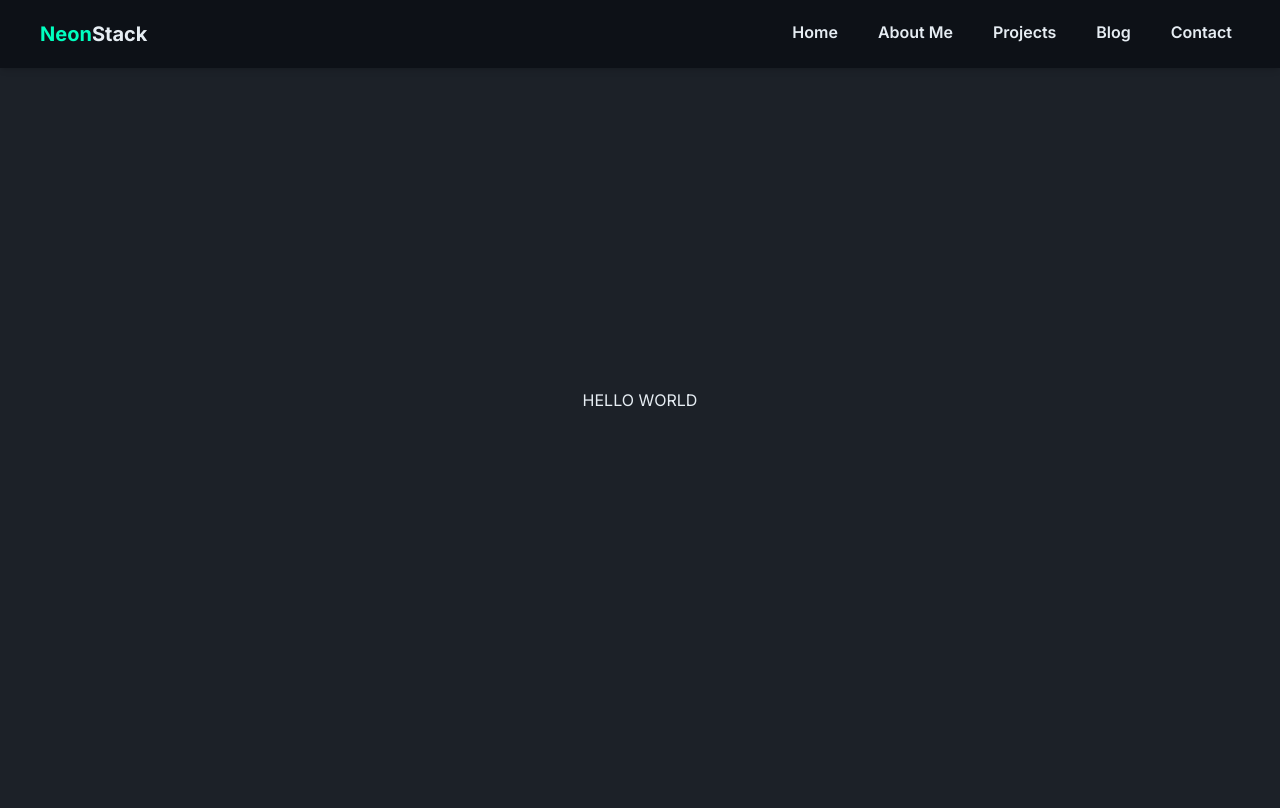
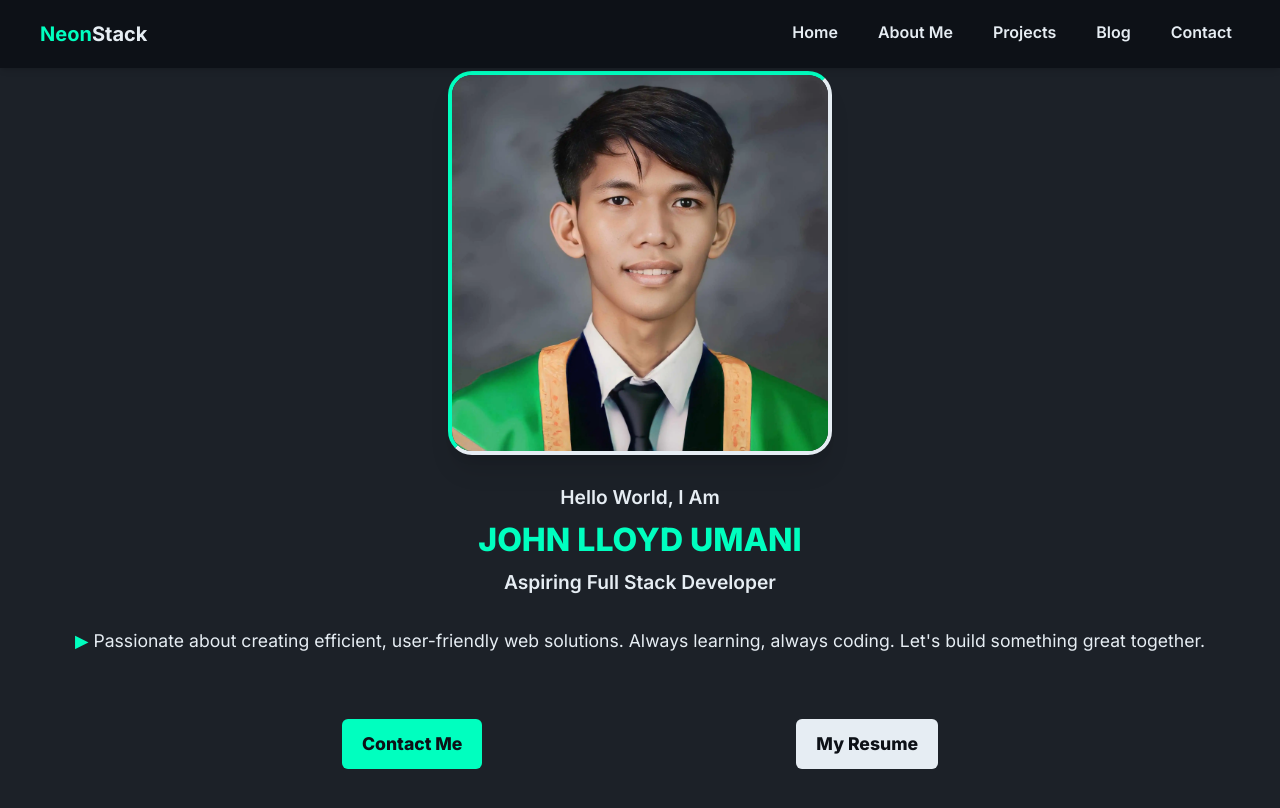
Before and after one commit to NeonStack/neonstack.github.io, a React (Vite) app: page / in a window 1280 px wide. Shown: the top 808 px of the page. Built offline with nearby package versions, Linux system fonts and the light colour scheme.

Commit message:
chore: Update header styling and menu functionality

```diff
--- a/src/App.jsx
+++ b/src/App.jsx
@@ -5,7 +5,9 @@ export default function App() {
   return (
     <>
       <Header />
-      <Hero />
+      <div className='px-7'>
+        <Hero />
+      </div>
     </>
   );
 }
--- a/src/Header.jsx
+++ b/src/Header.jsx
@@ -10,7 +10,7 @@ export default function Header() {
   };
 
   return (
-    <header className="flex justify-between bg-primary shadow-md p-5 px-10 fixed w-full z-50">
+    <header className="flex justify-between bg-primary shadow-md p-5 px-10 fixed w-full z-50 top-0">
       {/* desktop */}
       <a href='https://neonstack.github.io'><h1 className="text-text text-xl font-bold"> <span className='text-accent'>Neon</span>Stack</h1></a>
       <ul className="hidden gap-6 [&>*]:font-semibold md:flex">
--- a/src/Hero.jsx
+++ b/src/Hero.jsx
@@ -1,8 +1,24 @@
 export default function Hero() {
     return (
         <>
-            <section className="flex flex-col items-center justify-center h-[100vh] bg-gradient-to-br from-background-light to-background-dark">
-                <h1 className="animateText">HELLO WORLD</h1>
+            <section className="h-[100vh] bg-gradient-to-br from-background-light to-background-dark mt-[5rem] ]">
+                <div className="flex justify-center flex-col h-[85%]">
+                    <div className="flex justify-center">
+                        <img src="./public/jl.webp" alt="" className="rounded-3xl w-3/5 max-w-96 shadow-xl border-t-accent border-l-accent border-r-text border-b-text border-solid border-4" />
+                    </div>
+                    <div className="flex justify-center items-center flex-col mt-7 gap-1">
+                        <h3 className="text-[1.2rem] font-semibold">Hello World, I Am</h3>
+                        <h1 className="text-[2rem] font-extrabold text-accent">JOHN LLOYD UMANI</h1>
+                        <h3 className="text-[1.2rem] font-semibold">Aspiring Full Stack Developer</h3>
+                    </div>
+                    <div className="flex justify-center items-center text-center mt-8">
+                        <p className="text-[1.1rem]"><span className="text-accent">&#9654;</span> Passionate about creating efficient, user-friendly web solutions. Always learning, always coding. Let's build something great together.</p>
+                    </div>
+                    <div className="flex flex-row items-center justify-evenly mt-16">
+                        <a className="py-3 px-5 bg-accent text-primary font-extrabold text-[1.1rem] rounded-md">Contact Me</a>
+                        <a className="py-3 px-5 bg-text text-primary font-extrabold text-[1.1rem] rounded-md">My Resume</a>
+                    </div>
+                </div>
             </section>
             <section className="h-[100vh]">
 
--- a/src/index.css
+++ b/src/index.css
@@ -3,14 +3,15 @@
 @tailwind utilities;
 
 :root {
+    font-size: 16px;
     --color-primary: #0D1117;
     --color-accent: #00FFBF;
     --color-background: #1C2128;
     --color-secondary: #4CAF50;
     --color-text: #E6EDF3;
-  }
+}
 
-*{
+* {
     box-sizing: border-box;
     margin: 0;
     padding: 0;
@@ -23,6 +24,20 @@ body {
     font-smoothing: antialiased;
     color: var(--color-text);
     background: var(--color-background);
+    font-size: 1rem;
+}
+
+::-webkit-scrollbar {
+    width: 10px;
+}
+
+::-webkit-scrollbar-track {
+    background: #1c2128f9;
+    box-shadow: inset 0 0 6px rgba(0, 0, 0, 0.3);
+}
+
+::-webkit-scrollbar-thumb {
+    background: var(--color-primary);
 }
 
 /* Custom styles */
```
Also changed, not shown: public/jl.webp (added).
